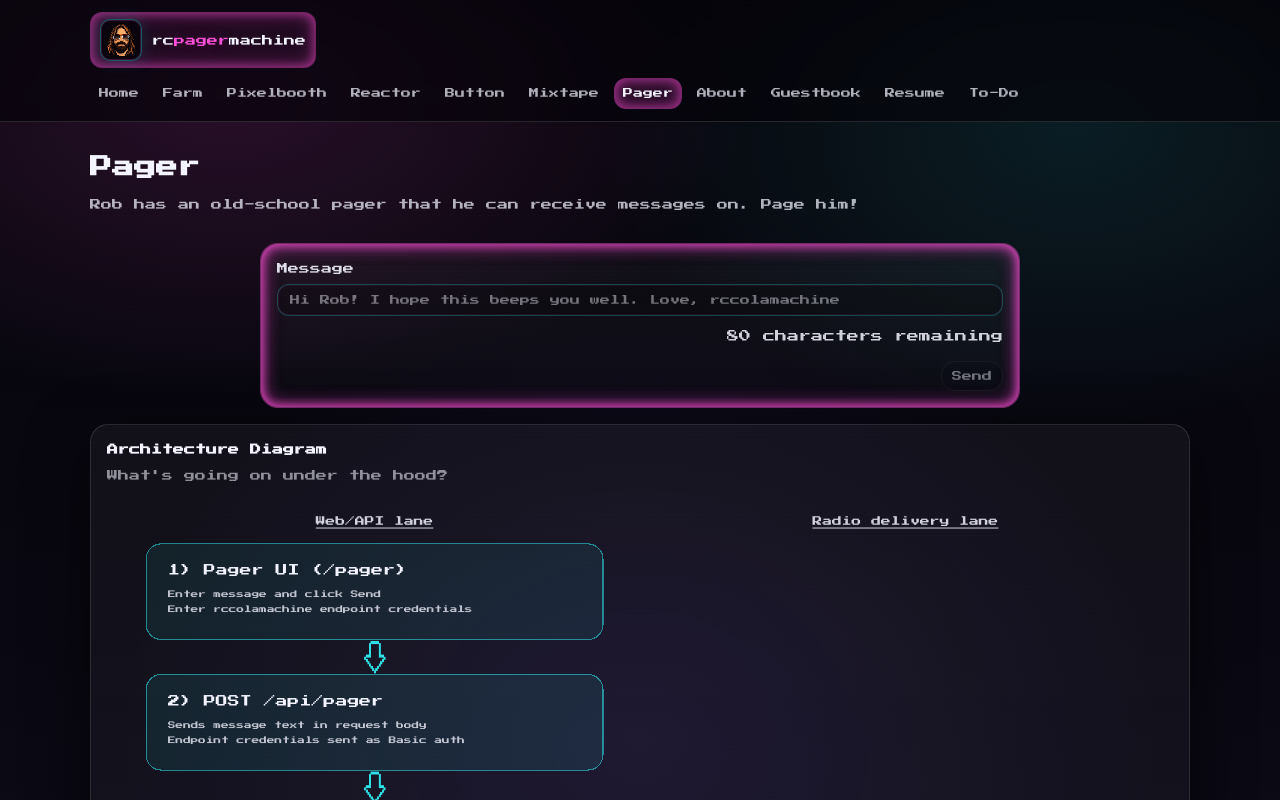
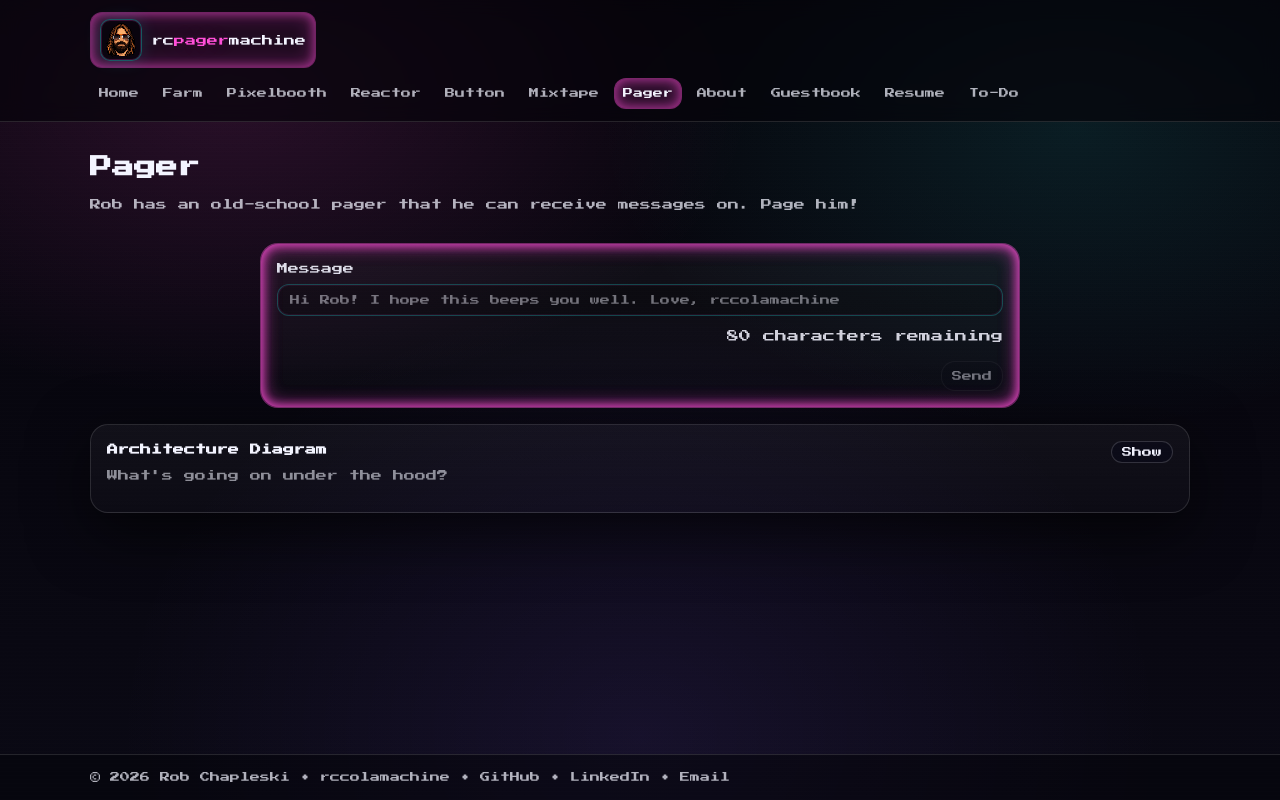
Before and after one commit to rccolamachine/project-site, a Next.js app: page /pager in a window 1280 px wide. Shown: the top 800 px of the page. Built offline with nearby package versions, Linux system fonts and the light colour scheme.

Commit message:
hiding arch diagram

```diff
--- a/app/pager/page.js
+++ b/app/pager/page.js
@@ -46,6 +46,7 @@ function formatPagerTimestamp(value) {
 export default function PagerPage() {
   const [text, setText] = useState("");
   const [sending, setSending] = useState(false);
+  const [showArchitecture, setShowArchitecture] = useState(false);
   const [progress, setProgress] = useState(INITIAL_PROGRESS);
   const [telemetry, setTelemetry] = useState(null);
   const telemetryTimerRef = useRef(null);
@@ -486,11 +487,28 @@ export default function PagerPage() {
       </div>
 
       <div className={`card ${styles.diagramCard}`}>
-        <h2 className={styles.diagramTitle}>Architecture Diagram</h2>
-        <p className={`ui-helperText ${styles.diagramSubtitle}`}>
-          What&apos;s going on under the hood?
-        </p>
-        <PagerArchitectureDiagram />
+        <div className={styles.diagramHeader}>
+          <div>
+            <h2 className={styles.diagramTitle}>Architecture Diagram</h2>
+            <p className={`ui-helperText ${styles.diagramSubtitle}`}>
+              What&apos;s going on under the hood?
+            </p>
+          </div>
+          <button
+            type="button"
+            className={styles.diagramToggle}
+            onClick={() => setShowArchitecture((prev) => !prev)}
+            aria-expanded={showArchitecture}
+            aria-controls="pager-architecture-diagram"
+          >
+            {showArchitecture ? "Hide" : "Show"}
+          </button>
+        </div>
+        {showArchitecture ? (
+          <div id="pager-architecture-diagram">
+            <PagerArchitectureDiagram />
+          </div>
+        ) : null}
       </div>
     </section>
   );
--- a/app/pager/pager.module.css
+++ b/app/pager/pager.module.css
@@ -141,12 +141,38 @@
   margin-top: 16px;
 }
 
+.diagramHeader {
+  display: flex;
+  align-items: flex-start;
+  justify-content: space-between;
+  gap: 10px;
+}
+
 .diagramTitle {
   margin-top: 0;
+  margin-bottom: 0;
 }
 
 .diagramSubtitle {
-  margin-top: 0;
+  margin-top: 4px;
+  margin-bottom: 0;
+}
+
+.diagramToggle {
+  flex: 0 0 auto;
+  min-width: 60px;
+  padding: 4px 10px;
+  line-height: 1.2;
+}
+
+@media (max-width: 560px) {
+  .diagramHeader {
+    flex-direction: column;
+  }
+
+  .diagramToggle {
+    align-self: flex-end;
+  }
 }
 
 .diagramWrap {
```
